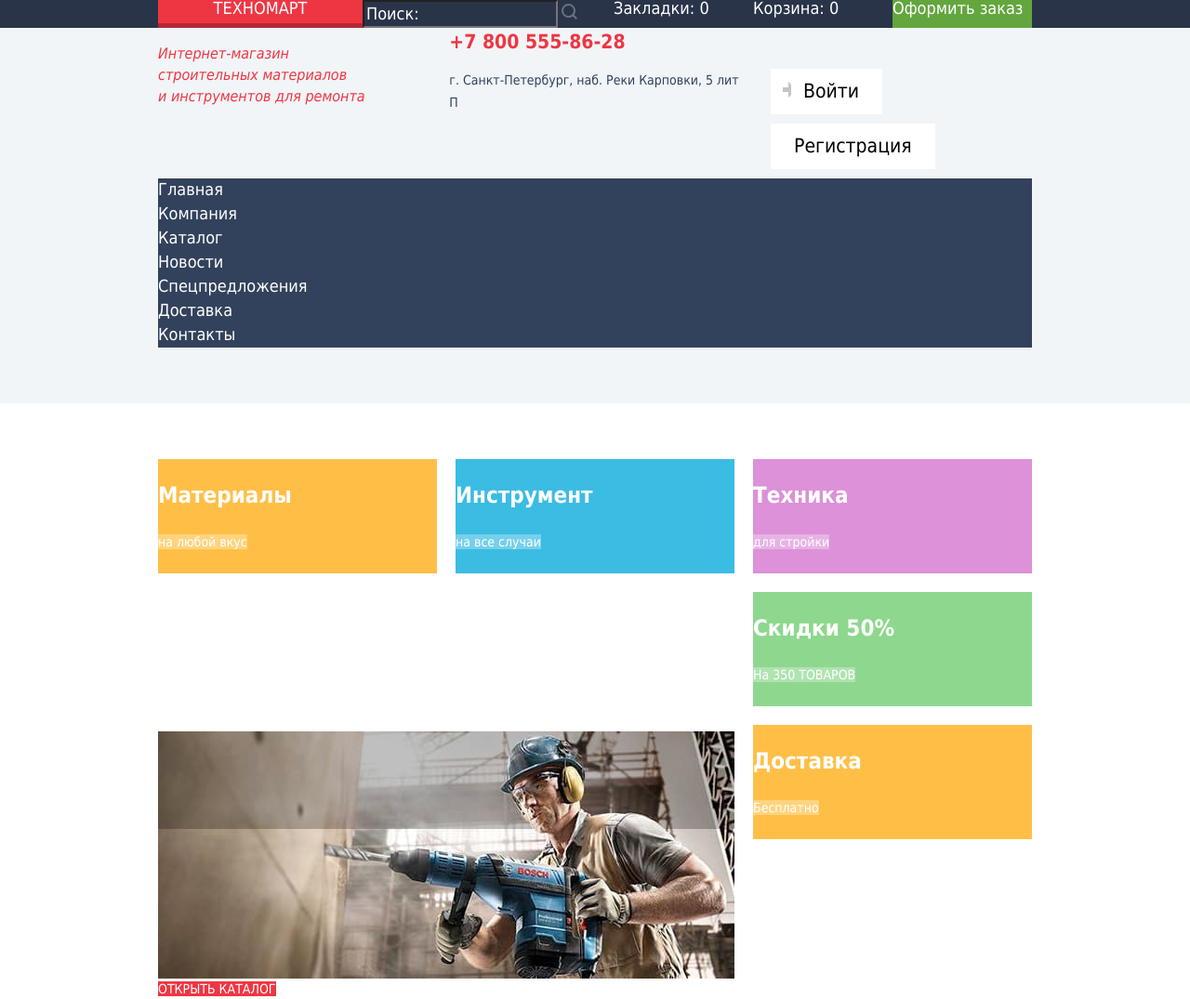
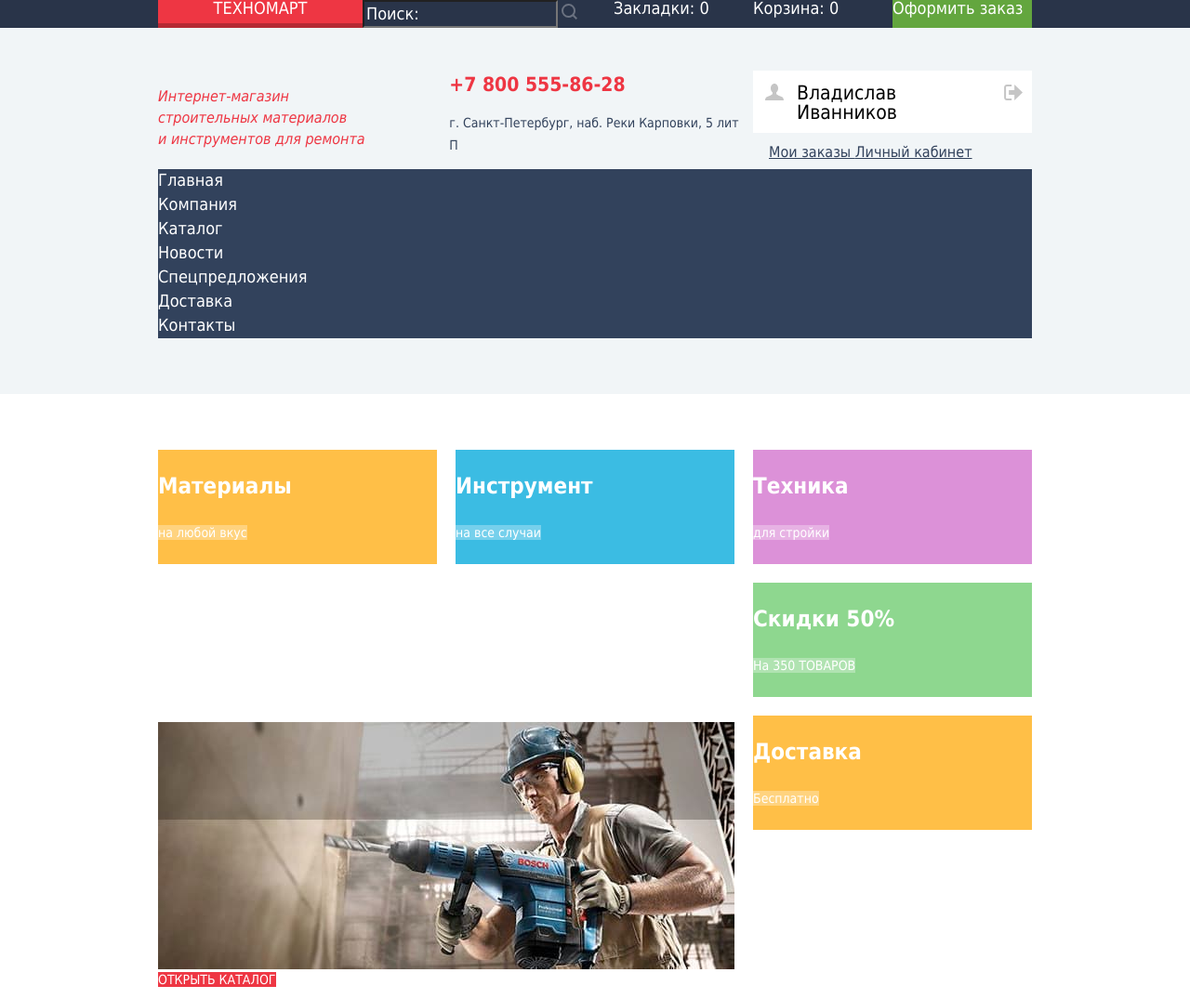
Before and after one commit to WalkingInTheFog/techmart, a plain HTML site: page index.html in a window 1280 px wide. Shown: the top 1075 px of the page at 93% size. Drawn offline with Linux system fonts and the light colour scheme; a web font is replaced by a local one.

Commit message:
сетка блока авторизованного пользователя

```diff
--- a/index.html
+++ b/index.html
@@ -92,9 +92,9 @@
 
       <div class="user-panel">
 
-        <div class="user-panel__guest">
+        <div class="user-panel__guest display-none">
 
-          <a class="user-panel__btn user-panel__guest-btn user-panel__guest-btn--inter" href="blank.html">
+          <a class="user-panel__btn user-panel__guest-btn user-panel__guest-btn--enter" href="blank.html">
 
             <svg class="user-panel__icon-login" width="21" height="17" fill="none" xmlns="http://www.w3.org/2000/svg">
               <path d="M14.875 8.5 6 0v6H0v5h6v6l8.875-8.5Z" />
@@ -111,22 +111,22 @@
 
         </div>
 
-        <div class="user-panel__user display-none">
+        <div class="user-panel__user">
 
-          <p class="user-panel__btn">
+          <p class="user-panel__btn user-panel__user--btn">
 
-            <a href="blank.html" class="user-panel__btn-inner-link">
+            <a href="blank.html" class="user-panel__btn-inner-link user-panel__btn-inner-link--profile">
 
               <svg class="user-panel__icon-user" width="20" height="18" fill="none" xmlns="http://www.w3.org/2000/svg">
                 <path
                   d="M17.881 14.166c-2.144-.735-4.256-1.666-5.207-2.39-.657-.501-.77-1.618-.517-2.415 1.118-.903 1.864-2.477 1.864-4.278C14.021 2.276 12.221 0 10 0S5.979 2.276 5.979 5.083c0 1.801.746 3.374 1.863 4.277.253.798.141 1.915-.517 2.416-.95.724-3.063 1.654-5.207 2.39C-.026 14.902 0 18 0 18h20s.025-3.099-2.119-3.834Z" />
               </svg>
 
-              <span>Имя Фамилия</span>
+              <span class="user-panel__user-name">Владислав Иванников</span>
 
             </a>
 
-            <a href="blank.html" class="user-panel__btn-inner-link">
+            <a href="blank.html" class="user-panel__btn-inner-link user-panel__btn-inner-link--logout">
 
               <svg class="user-panel__icon-logout" width="20" height="17" fill="none"
                 xmlns="http://www.w3.org/2000/svg">
@@ -141,7 +141,7 @@
 
           </p>
 
-          <p>
+          <p class="user-panel__user-link-wrapper">
 
             <a class="user-panel__user-link" href="blank.html">Мои заказы </a>
 
--- a/styles/css/main.css
+++ b/styles/css/main.css
@@ -179,6 +179,7 @@ img{
     .main-header__top-row-grid-layout{
         display: grid;
         grid-template-columns: 220px 270px repeat(3, 150px);
+        margin-bottom: 46px;
     }
 
     .main-header__second-row-grid-layout{
@@ -339,7 +340,7 @@ img{
         align-items: flex-start;
         width: 281px;
 
-        margin-top: 44px;
+
         margin-left: auto;
 
     }
@@ -354,7 +355,7 @@ img{
         margin-right: 10px;
     }
 
-    .user-panel__guest-btn--inter{
+    .user-panel__guest-btn--enter{
         display: flex;
         align-items: baseline;
         padding-left: 13px;
@@ -374,6 +375,7 @@ img{
             line-height: 21px;
             color: var(--black);
             background-color:var(--white);
+            margin: 0;
         }
 
             .user-panel__icon-login{
@@ -406,7 +408,32 @@ img{
             }
 
     .user-panel__user {
+        width: 300px;
+        max-width: 300px;
+        min-width: 300px;
+        margin-left: auto;
     }
+
+    .user-panel__user--btn{
+        display: flex;
+        align-items: baseline;
+        padding: 14px 10px 11px 13px;
+        margin-bottom: 10px;
+    }
+
+        .user-panel__btn-inner-link--profile{
+            display: flex;
+        }
+
+            .user-panel__icon-user{
+                margin-right: 14px;
+            }
+
+            .user-panel__user-name{
+
+                max-width: 210px;
+            }
+
 
         .user-panel__btn-inner-link{
             text-decoration: none;
@@ -415,6 +442,10 @@ img{
             line-height: 21px;
             color: var(--black);
             background-color:var(--white);
+        }
+
+        .user-panel__btn-inner-link--logout{
+            margin-left:auto;
         }
 
            .user-panel__btn-inner-link:active{
@@ -440,8 +471,13 @@ img{
             }
 
 
+        .user-panel__user-link-wrapper{
+            margin: 0;
+            padding-left: 17px;
+        }
+
             .user-panel__user-link{
-            text-decoration: none;
+
                 font-size: 16px;
                 line-height:18px;
                 color: var(--blue);
```
Lines whose indentation alone changed are shown as unchanged.
